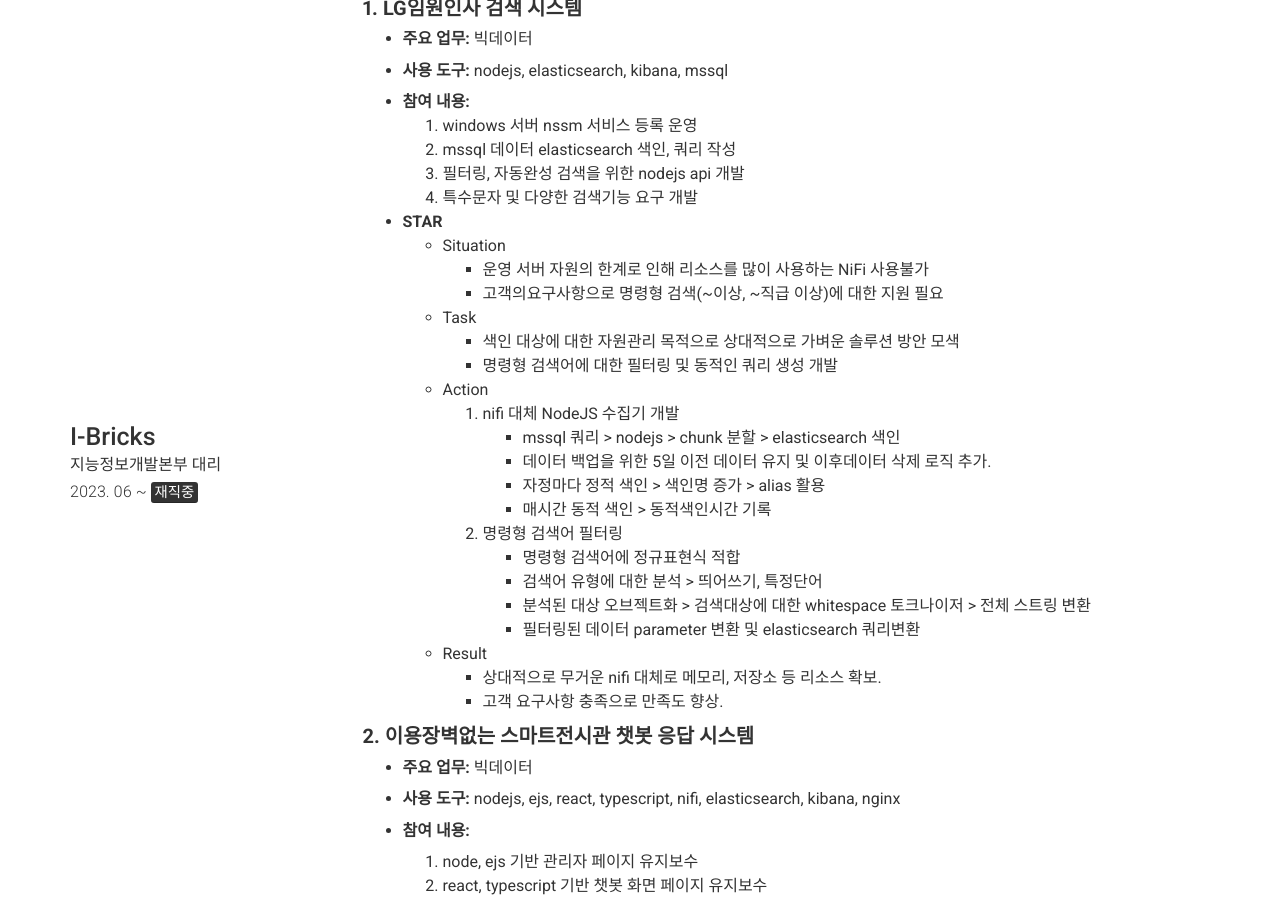
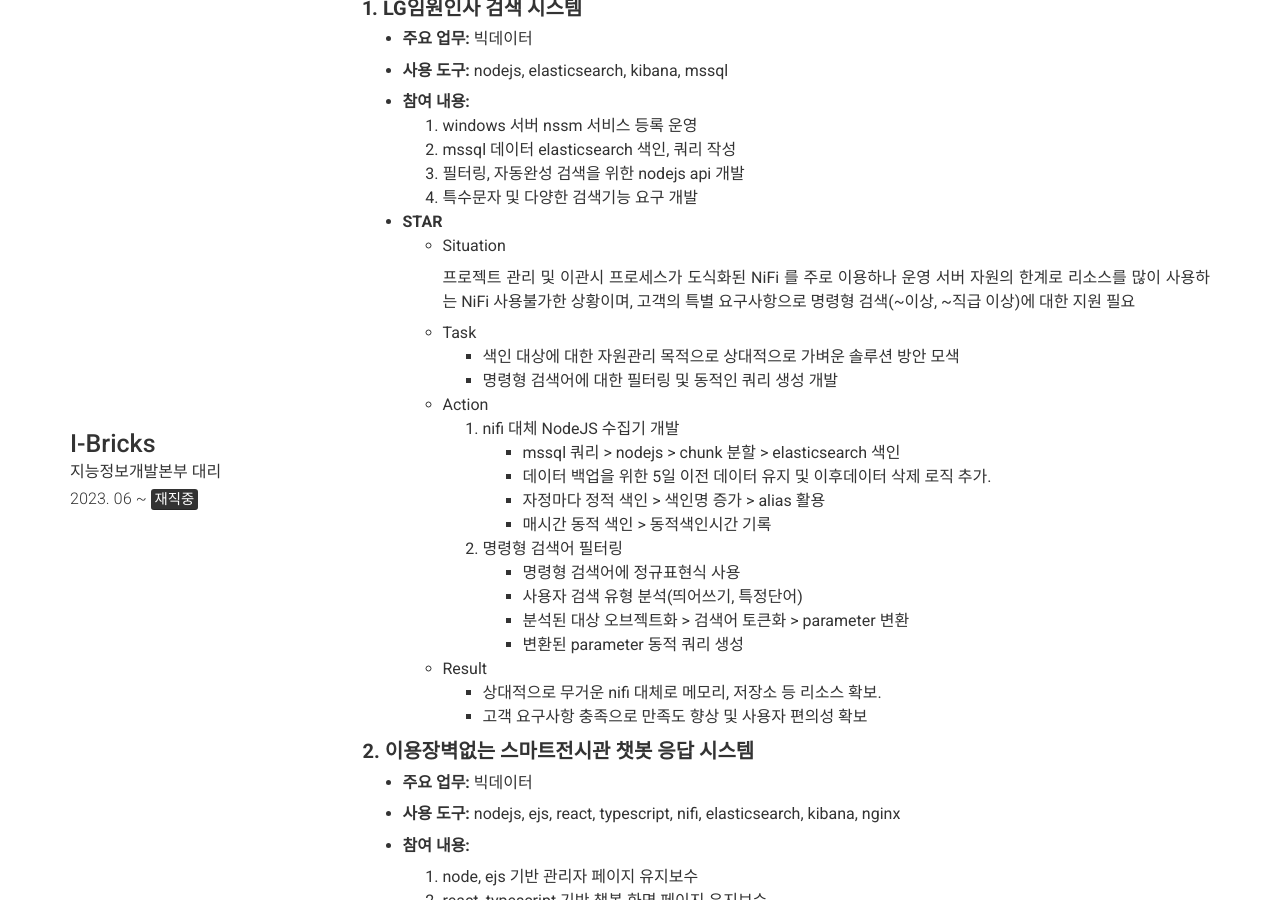
Before and after one commit to sihyeonleee/sihyeonleee.github.io, a Jekyll site: the page built from index.md, in a window 1280 px wide and 900 px high, scrolled down 1871 px. Built offline with Jekyll 4.4.1, drawn with Linux system fonts in a browser that asks for light colours; nearby versions of some CDN libraries.

Commit message:
no message

```diff
--- a/_config.yml
+++ b/_config.yml
@@ -183,8 +183,10 @@ content:
 
           - **STAR**
             - Situation
-              - 운영 서버 자원의 한계로 인해 리소스를 많이 사용하는 NiFi 사용불가
-              - 고객의요구사항으로 명령형 검색(~이상, ~직급 이상)에 대한 지원 필요
+
+              프로젝트 관리 및 이관시 프로세스가 도식화된 NiFi 를 주로 이용하나
+              운영 서버 자원의 한계로 리소스를 많이 사용하는 NiFi 사용불가한 상황이며,
+              고객의 특별 요구사항으로 명령형 검색(~이상, ~직급 이상)에 대한 지원 필요
             - Task
               - 색인 대상에 대한 자원관리 목적으로 상대적으로 가벼운 솔루션 방안 모색
               - 명령형 검색어에 대한 필터링 및 동적인 쿼리 생성 개발
@@ -196,13 +198,13 @@ content:
                 - 매시간 동적 색인 > 동적색인시간 기록
 
               2. 명령형 검색어 필터링
-                - 명령형 검색어에 정규표현식 적합
-                - 검색어 유형에 대한 분석 > 띄어쓰기, 특정단어
-                - 분석된 대상 오브젝트화 > 검색대상에 대한 whitespace 토크나이저 > 전체 스트링 변환
-                - 필터링된 데이터 parameter 변환 및 elasticsearch 쿼리변환
+                - 명령형 검색어에 정규표현식 사용
+                - 사용자 검색 유형 분석(띄어쓰기, 특정단어)
+                - 분석된 대상 오브젝트화 > 검색어 토큰화 > parameter 변환
+                - 변환된 parameter 동적 쿼리 생성
             - Result
                 - 상대적으로 무거운 nifi 대체로 메모리, 저장소 등 리소스 확보.
-                - 고객 요구사항 충족으로 만족도 향상.
+                - 고객 요구사항 충족으로 만족도 향상 및 사용자 편의성 확보
 
           **2. 이용장벽없는 스마트전시관 챗봇 응답 시스템**
           ---
```
